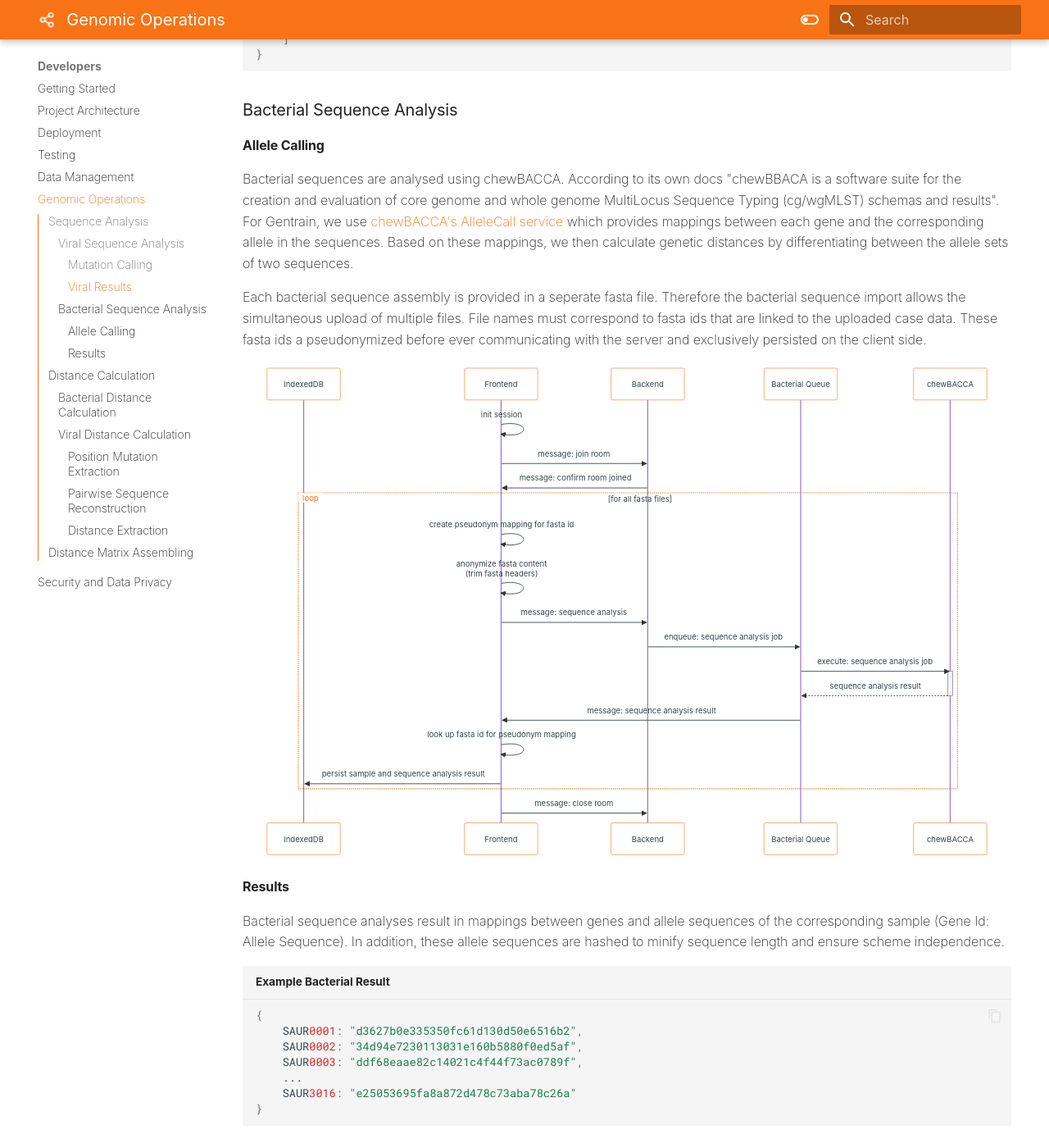
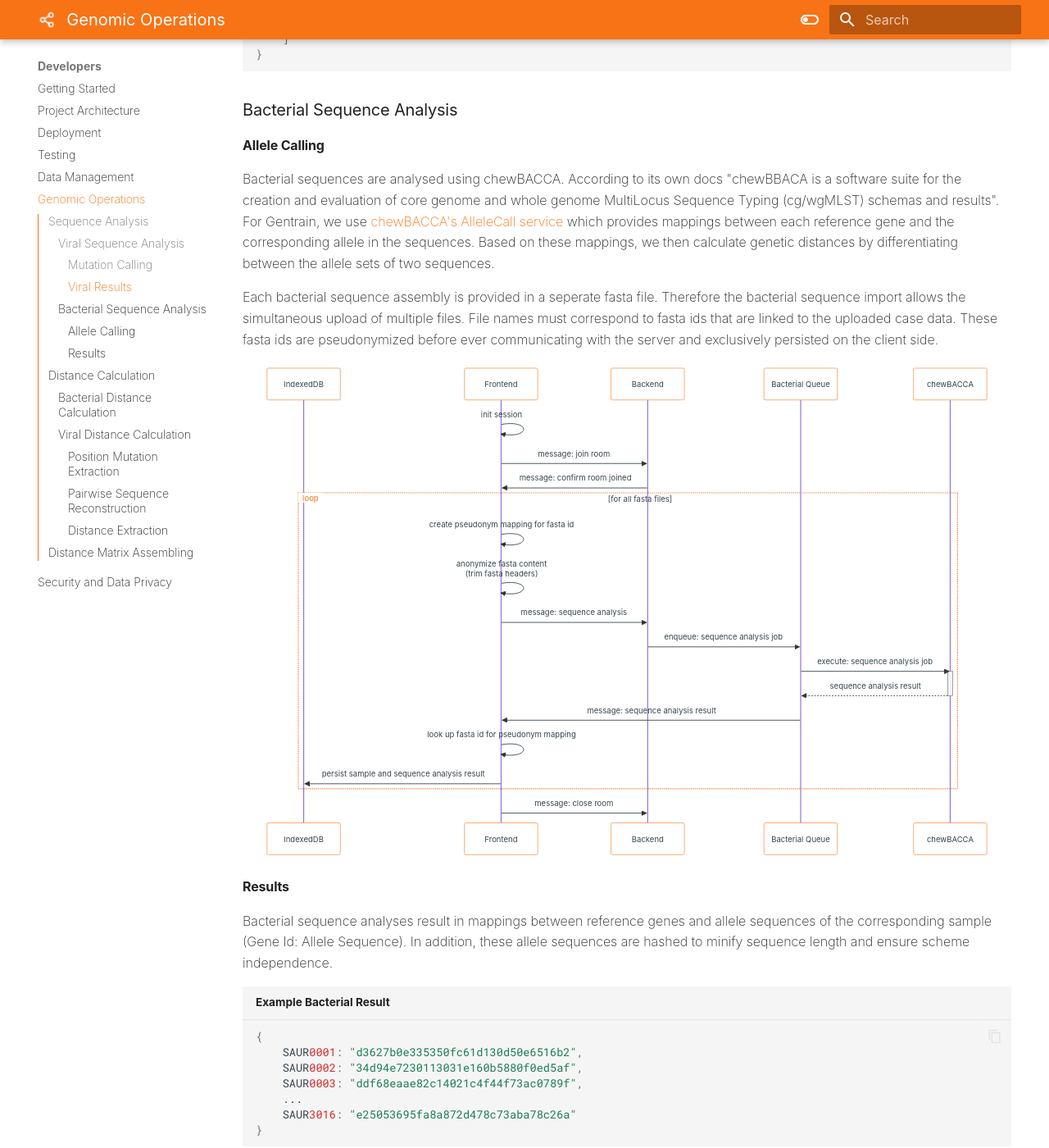
Before and after one commit to DiltheyLab/GENTRAIN, an MkDocs documentation site: the page built from documentation/docs/developers/genomic_operations.md, in a window 1280 px wide and 1400 px high, scrolled down 2131 px. Shown: the whole window at 82% size. Built offline with MkDocs 1.6.1 and Material for MkDocs 9.7.7, drawn with Linux system fonts in a browser that asks for light colours; some web fonts are replaced; some of the changed text lies outside the part shown.

Commit message:
docs: contextual fixes

````diff
--- a/documentation/docs/developers/genomic_operations.md
+++ b/documentation/docs/developers/genomic_operations.md
@@ -97,11 +97,11 @@ creation and evaluation of core genome and whole genome MultiLocus Sequence Typi
 Gentrain, we use <a href="https://chewbbaca.readthedocs.io/en/latest/user/modules/AlleleCall.html" target="_blank">
 chewBACCA's AlleleCall
 service</a>
-which provides mappings between each gene and the corresponding
+which provides mappings between each reference gene and the corresponding
 allele in the sequences. Based on these mappings, we then calculate genetic distances by differentiating between the
 allele sets of two sequences.
 
-Each bacterial sequence assembly is provided in a seperate fasta file. Therefore the bacterial sequence import allows the simultaneous upload of multiple files. File names must correspond to fasta ids that are linked to the uploaded case data. These fasta ids a pseudonymized before ever communicating with the server and exclusively persisted on the client side.
+Each bacterial sequence assembly is provided in a seperate fasta file. Therefore the bacterial sequence import allows the simultaneous upload of multiple files. File names must correspond to fasta ids that are linked to the uploaded case data. These fasta ids are pseudonymized before ever communicating with the server and exclusively persisted on the client side.
 
 ```mermaid
 sequenceDiagram
@@ -131,7 +131,7 @@ sequenceDiagram
 
 #### Results
 
-Bacterial sequence analyses result in mappings between genes and allele sequences of the corresponding sample (Gene Id: Allele Sequence). In addition, these allele sequences are hashed to minify sequence length and ensure scheme independence.
+Bacterial sequence analyses result in mappings between reference genes and allele sequences of the corresponding sample (Gene Id: Allele Sequence). In addition, these allele sequences are hashed to minify sequence length and ensure scheme independence.
 
 ```json title="Example Bacterial Result"
 {
````
Also changed, not shown: other parts of documentation/docs/developers/genomic_operations.md (+1 -1 lines).
